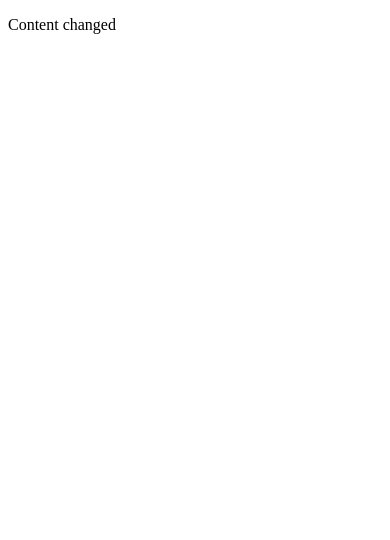
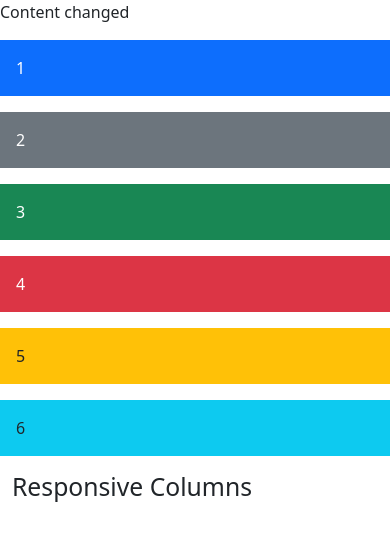
Before and after one commit to muhammad-ishrath/demo-web, a plain HTML site: page index.html in a window 390 px wide. Drawn offline with nearby package versions, Linux system fonts and the light colour scheme.

Commit message:
responsive columns added

```diff
--- a/index.html
+++ b/index.html
@@ -3,9 +3,37 @@
 <head>
     <meta charset="UTF-8">
     <meta name="viewport" content="width=device-width, initial-scale=1.0">
+
+    <link rel="stylesheet" href="https://cdn.jsdelivr.net/npm/bootstrap@5.3.0/dist/css/bootstrap.min.css">
     <title>Document</title>
 </head>
 <body>
     <p>Content changed</p>
+
+    <div class="container">
+        <div class="row">
+          <div class="col-md-4 bg-primary text-white p-3 mb-3">1</div>
+          <div class="col-md-4 bg-secondary text-white p-3 mb-3">2</div>
+          <div class="col-md-4 bg-success text-white p-3 mb-3">3</div>
+          <div class="col-md-4 bg-danger text-white p-3 mb-3">4</div>
+          <div class="col-md-4 bg-warning text-dark p-3 mb-3">5</div>
+          <div class="col-md-4 bg-info text-dark p-3 mb-3">6</div>
+        </div>
+
+
+        <h2>Responsive Columns</h2>
+
+      </div>
+
+
+
+
+
+
+
+
+
+
+<script src="https://cdn.jsdelivr.net/npm/bootstrap@5.3.0/dist/js/bootstrap.bundle.min.js"></script>
 </body>
 </html>
```
